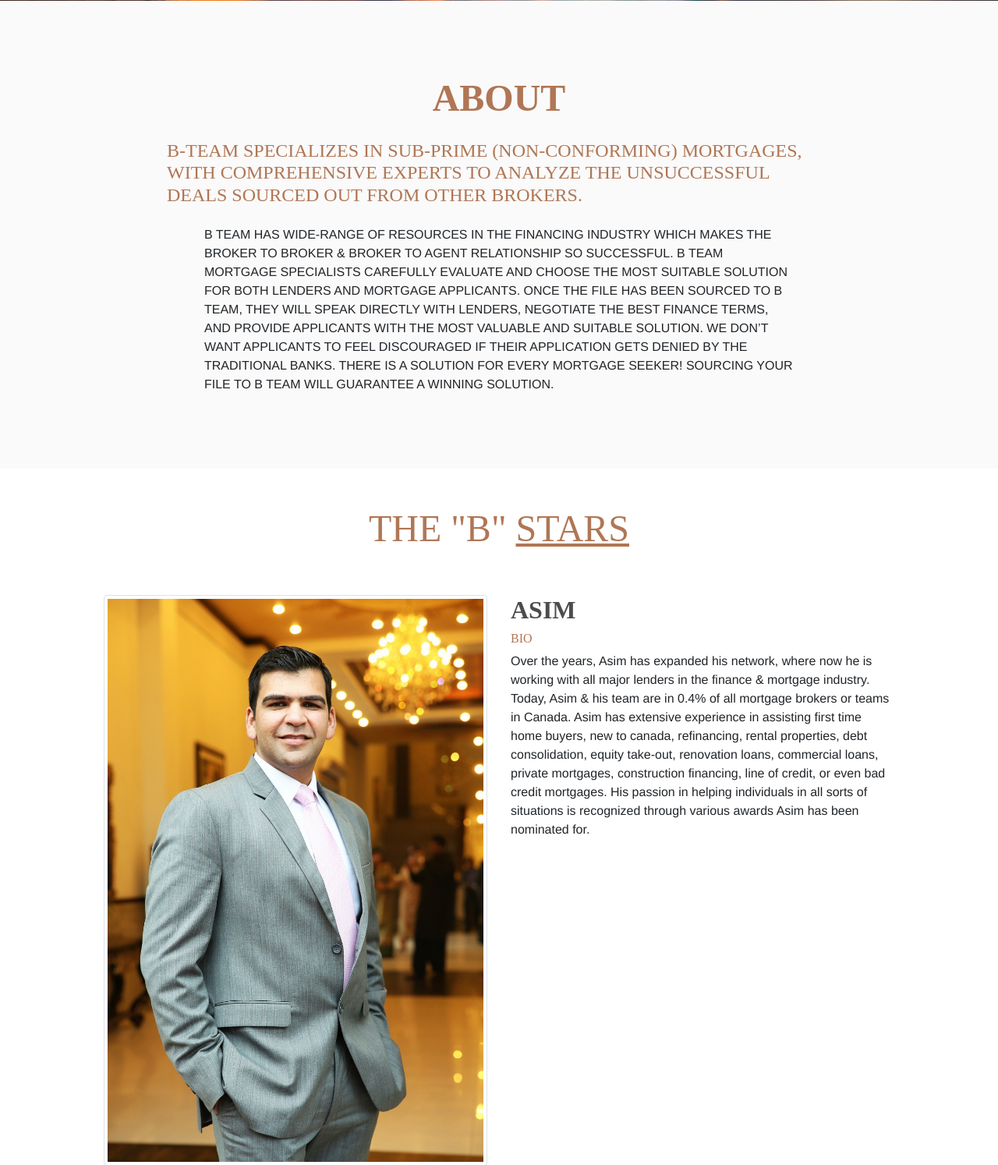
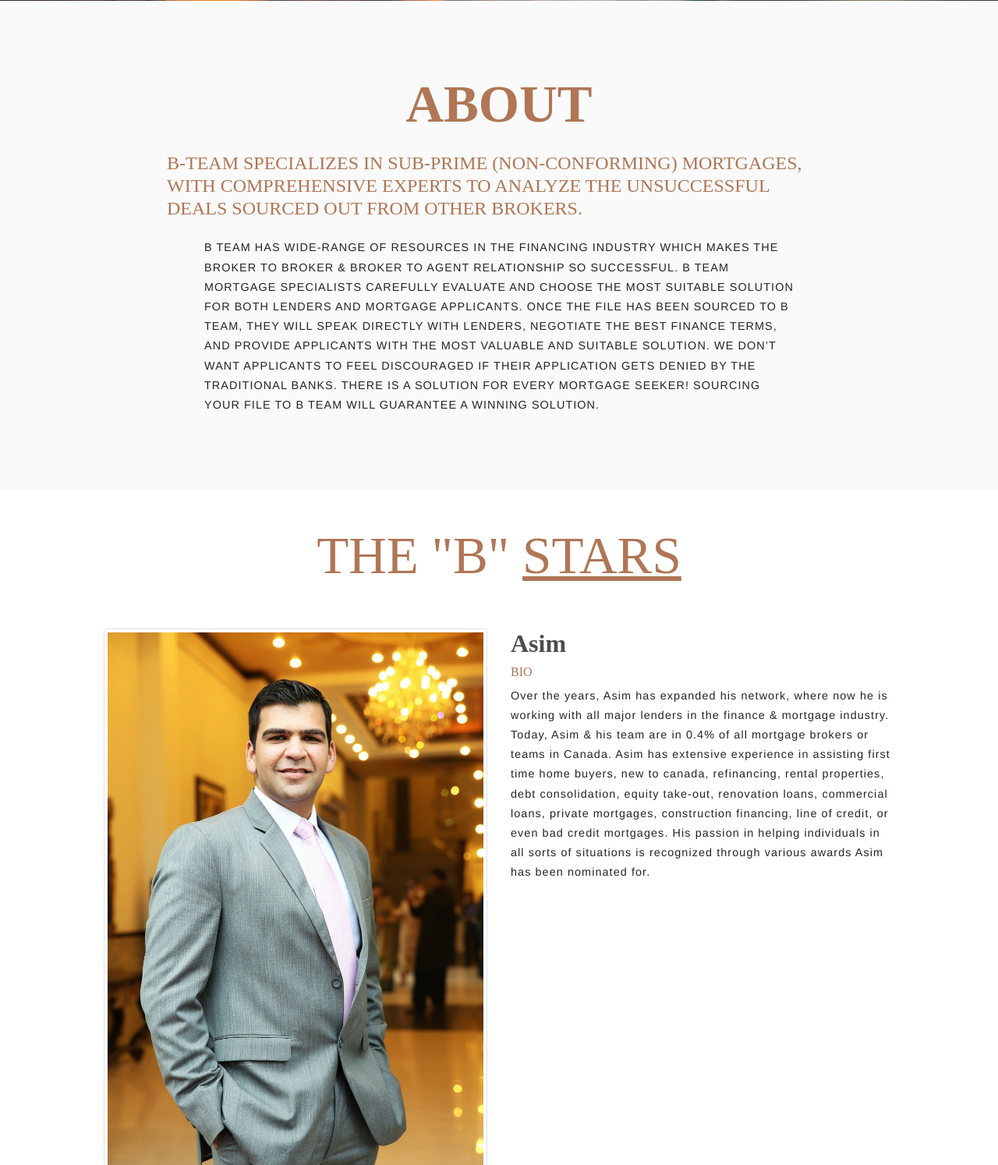
Before and after one commit to fencoloklaw/BTeam, a PHP site: page /aboutPage.php in a window 1280 px wide. Shown: the part 399-1893 px from the top of the page at 78% size. Run offline with PHP 8.4, Linux system fonts and the light colour scheme.

Commit message:
update text

```diff
--- a/src/aboutPage.php
+++ b/src/aboutPage.php
@@ -33,7 +33,7 @@
         </div>
         <div class="col">
           <!--          make sure font-family is the same-->
-          <h2 class="font-weight-bold" style="color: #4D4B4B;">ASIM</h2>
+          <h2 class="font-weight-bold" style="color: #4D4B4B;">Asim</h2>
           <h6 class="font-theme">BIO</h6>
           <p>Over the years, Asim has expanded his network, where now he is working with all major lenders in the finance & mortgage industry. Today, Asim & his team are in 0.4% of all mortgage brokers or teams in Canada. Asim has extensive experience in assisting first time home buyers, new to canada, refinancing, rental properties, debt consolidation, equity take-out, renovation loans, commercial loans, private mortgages, construction financing, line of credit, or even bad credit mortgages. His passion in helping individuals in all sorts of situations is recognized through various awards Asim has been nominated for. </p>
         </div>
--- a/src/css/main.css
+++ b/src/css/main.css
@@ -299,7 +299,9 @@ p {
 }
 
 .h1, h1 {
-  font-size: 3rem;
+  font-size: 4.2em;
+  line-height: 1.1em;
+  font-weight: 300;
 }
 
 h1, h2 ,h3 ,h4 ,h5, h6 {
@@ -308,6 +310,9 @@ h1, h2 ,h3 ,h4 ,h5, h6 {
 
 p {
   font-family: "ff-din-web",helvetica,arial,sans-serif;
+  font-size: 0.9rem;
+  letter-spacing: 0.075em;
+  line-height: 1.75em;
 }
 /*
  * What follows is the result of much research on cross-browser styling.
```
